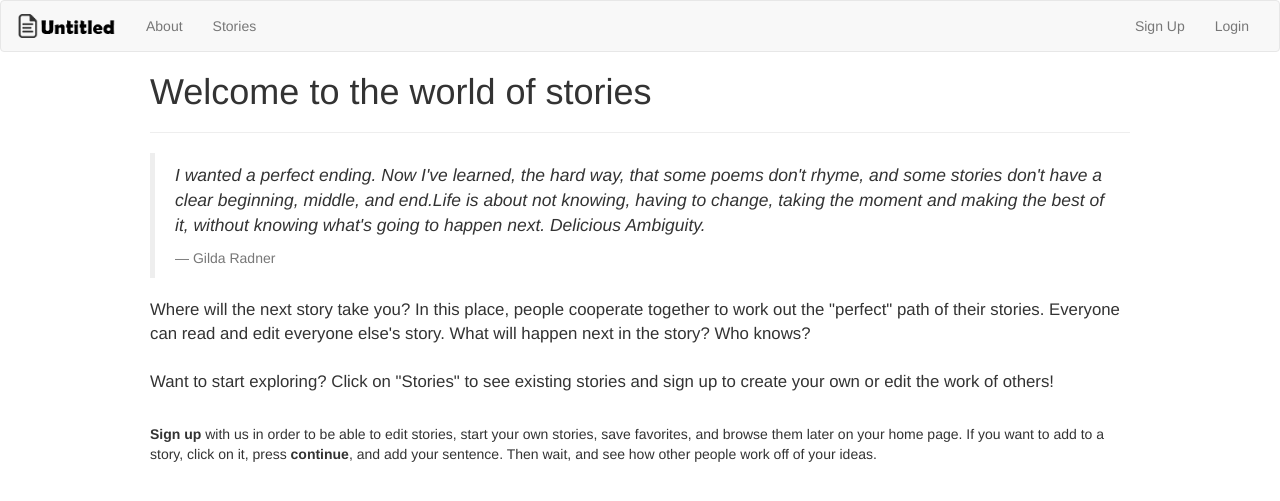
After one commit to drothblatt/Untitled, a Flask app: page /about in a window 1280 px wide. The commit adds this page. Shown: the top 501 px of the page. Run offline with Flask 2, Linux system fonts and the light colour scheme; some libraries are stand-ins or nearby versions.

Commit message:
about page added

```diff
--- a/app.py
+++ b/app.py
@@ -30,7 +30,12 @@ def login_required(f):
 
 
 @app.route("/")
+@app.route("/about")
+def about():
+    return render_template("about.html")
+
 @app.route("/home")
+@login_required
 def home():
     if "username" in session:
         return redirect(url_for("hohohome", username = session["username"]))
--- /dev/null
+++ b/templates/about.html
@@ -0,0 +1,28 @@
+{% extends "master.html" %}
+
+{% block body %}
+<div class="middleBody">
+<h1>Welcome to the world of stories</h1>
+<hr>
+
+<blockquote>
+<p><i>
+I wanted a perfect ending. Now I've learned, the hard way,
+that some poems don't rhyme, and some stories don't have a clear beginning,
+middle, and end.Life is about not knowing, having to change, taking the moment
+and making the best of it, without knowing what's going to happen next.
+Delicious Ambiguity.</i>
+<footer>Gilda Radner</footer>
+</blockquote>
+
+<p style="font-size:120%">Where will the next story take you? In this place, people cooperate together to work
+out the "perfect" path of their stories. Everyone can read and edit everyone else's story. What will happen next in the story? Who knows? <br><br>
+Want to start exploring? Click on "Stories" to see existing stories and sign
+up to create your own or edit the work of others!</p>
+<br>
+<p><b>Sign up</b> with us in order to be able to edit stories, start your
+own stories, save favorites, and browse them later on your home page. If you want to add to a story, click on it, press <b>continue</b>,
+and add your sentence. Then wait, and see how other people work off of your ideas.</p>
+<br>
+</div>
+{% endblock %}
--- a/templates/master.html
+++ b/templates/master.html
@@ -38,9 +38,8 @@
 
 	  {% if "username" in s %}
           <li><a href="/home/{{s.username}}">Home<span class="sr-only">(current)</span></a></li>
-	  {% else %}
-	  <li><a href="/home">Home<span class="sr-only">(current)</span></a></li>
-	  {% endif %}
+      {% endif %}
+	  <li><a href="/about">About<span class="sr-only">(current)</span></a></li>
 
           <li><a href="/browse">Stories</a></li>
         </ul>
```
Also changed, not shown: templates/home.html (+0 -27 lines).
